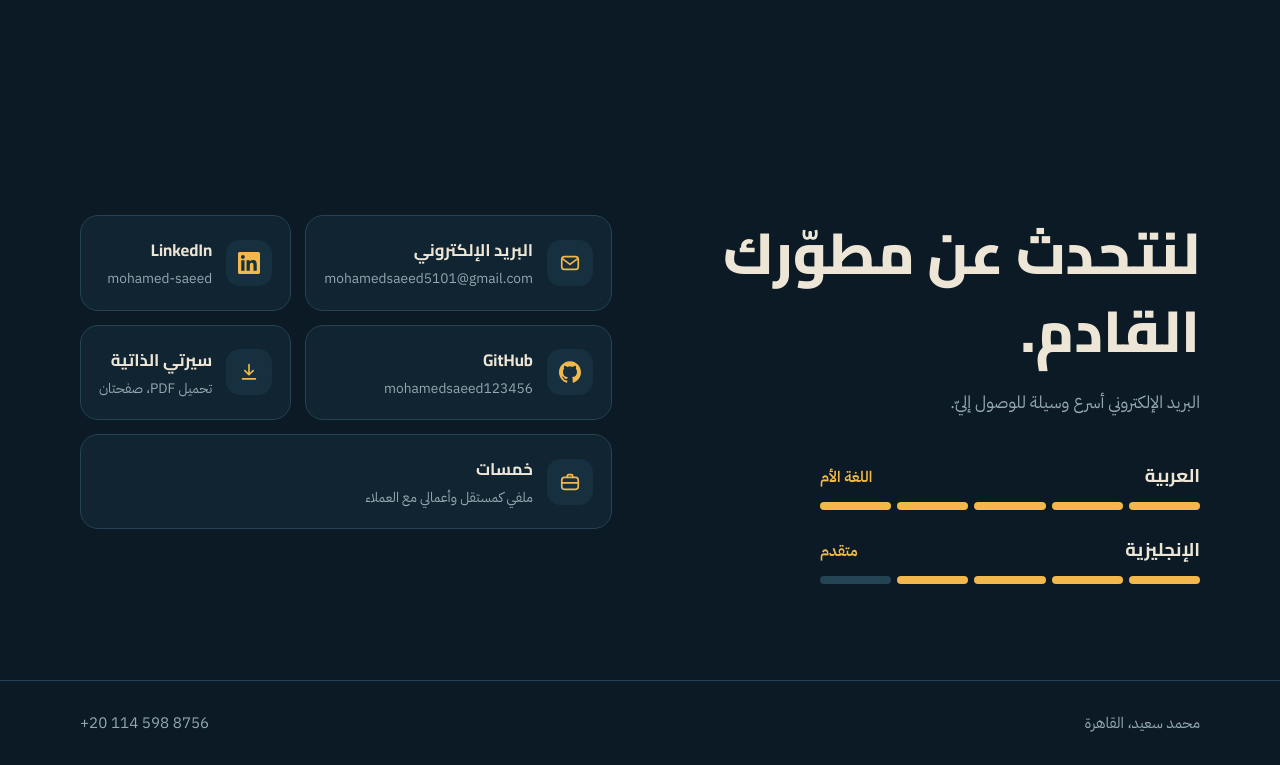
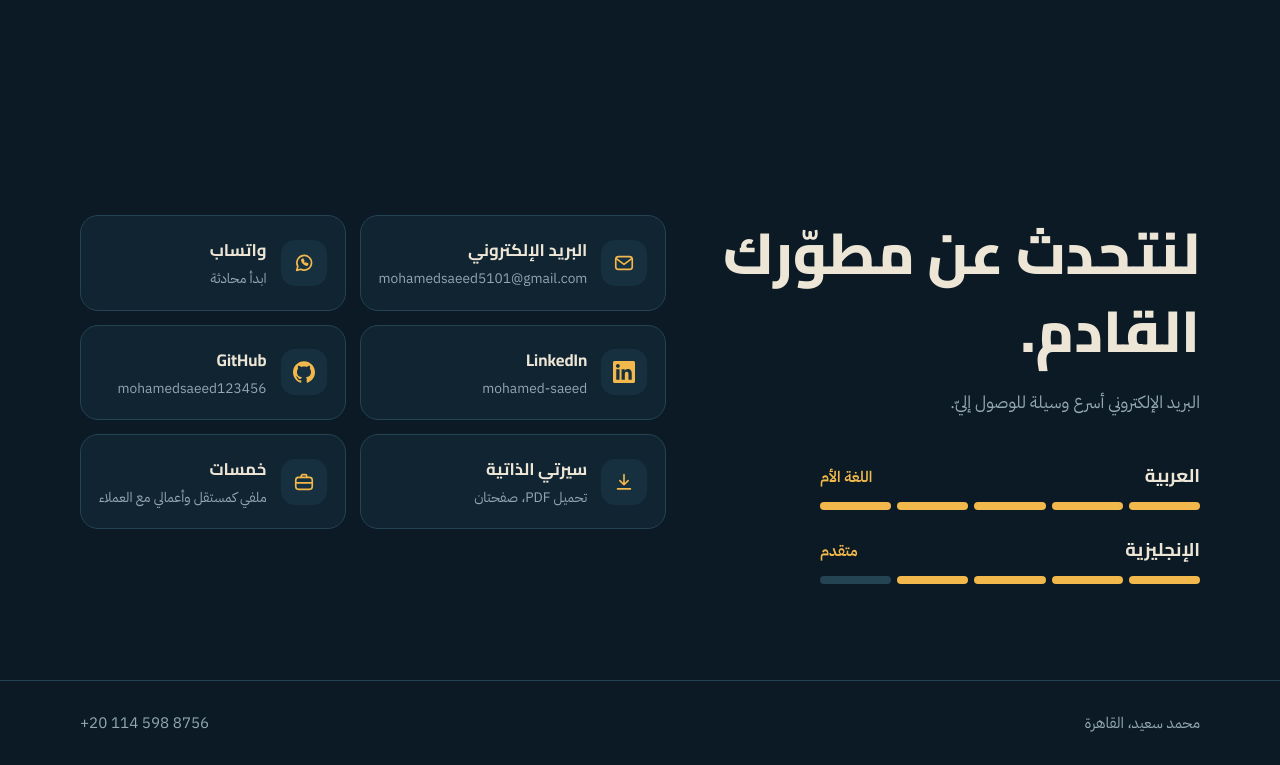
Before and after one commit to mohamedsaeed123456/mohamedsaeed123456.github.io, a plain HTML site: page ar/index.html in a window 1280 px wide. Shown: the part 5655-6420 px from the top of the page. Drawn offline with Linux system fonts and the light colour scheme.

Commit message:
change index arand en

```diff
--- a/ar/index.html
+++ b/ar/index.html
@@ -245,6 +245,10 @@
             <span class="ico"><svg viewBox="0 0 24 24" fill="none" stroke="currentColor" stroke-width="1.8" stroke-linecap="round" stroke-linejoin="round" aria-hidden="true"><rect x="3" y="5" width="18" height="14" rx="3"/><path d="m4 7.5 8 6 8-6"/></svg></span>
             <span class="txt"><b>البريد الإلكتروني</b><small>mohamedsaeed5101@gmail.com</small></span></a></li>
 
+          <li><a href="https://wa.me/201145988756" target="_blank" rel="noopener">
+            <span class="ico"><svg viewBox="0 0 24 24" fill="none" stroke="currentColor" stroke-width="1.8" stroke-linecap="round" stroke-linejoin="round" aria-hidden="true"><path d="M4 20l1.3-4.2A8 8 0 1 1 8.4 18.8L4 20z"/><path d="M9.6 8.9c.3 2.5 2.8 5 5.4 5.4l1.1-1.2-1.9-.9-.9.7c-.9-.4-1.9-1.4-2.3-2.3l.7-.9-.9-1.9-1.2 1.1z"/></svg></span>
+            <span class="txt"><b>واتساب</b><small>ابدأ محادثة</small></span></a></li>
+
           <li><a href="https://www.linkedin.com/in/mohamed-saeed-37bb151a9/" target="_blank" rel="noopener">
             <span class="ico"><svg viewBox="0 0 24 24" fill="currentColor" aria-hidden="true"><path d="M20.447 20.452h-3.554v-5.569c0-1.328-.027-3.037-1.852-3.037-1.853 0-2.136 1.445-2.136 2.939v5.667H9.351V9h3.414v1.561h.046c.477-.9 1.637-1.85 3.37-1.85 3.601 0 4.267 2.37 4.267 5.455v6.286zM5.337 7.433c-1.144 0-2.063-.926-2.063-2.065 0-1.138.92-2.063 2.063-2.063 1.14 0 2.064.925 2.064 2.063 0 1.139-.925 2.065-2.064 2.065zm1.782 13.019H3.555V9h3.564v11.452zM22.225 0H1.771C.792 0 0 .774 0 1.729v20.542C0 23.227.792 24 1.771 24h20.451C23.2 24 24 23.227 24 22.271V1.729C24 .774 23.2 0 22.222 0h.003z"/></svg></span>
             <span class="txt"><b>LinkedIn</b><small>mohamed-saeed</small></span></a></li>
@@ -257,7 +261,7 @@
             <span class="ico"><svg viewBox="0 0 24 24" fill="none" stroke="currentColor" stroke-width="1.8" stroke-linecap="round" stroke-linejoin="round" aria-hidden="true"><path d="M12 4v11m0 0 4.5-4.5M12 15l-4.5-4.5M5 19.5h14"/></svg></span>
             <span class="txt"><b>سيرتي الذاتية</b><small>تحميل PDF، صفحتان</small></span></a></li>
 
-          <li class="wide"><a href="https://khamsat.com/user/mohamedsaeed1111" target="_blank" rel="noopener">
+          <li><a href="https://khamsat.com/user/mohamedsaeed1111" target="_blank" rel="noopener">
             <span class="ico"><svg viewBox="0 0 24 24" fill="none" stroke="currentColor" stroke-width="1.8" stroke-linecap="round" stroke-linejoin="round" aria-hidden="true"><rect x="3" y="7" width="18" height="13" rx="3"/><path d="M9 7V5.5A1.5 1.5 0 0 1 10.5 4h3A1.5 1.5 0 0 1 15 5.5V7M3 13h18"/></svg></span>
             <span class="txt"><b>خمسات</b><small>ملفي كمستقل وأعمالي مع العملاء</small></span></a></li>
 
```
Also changed, not shown: index.html (+5 -1 lines).
